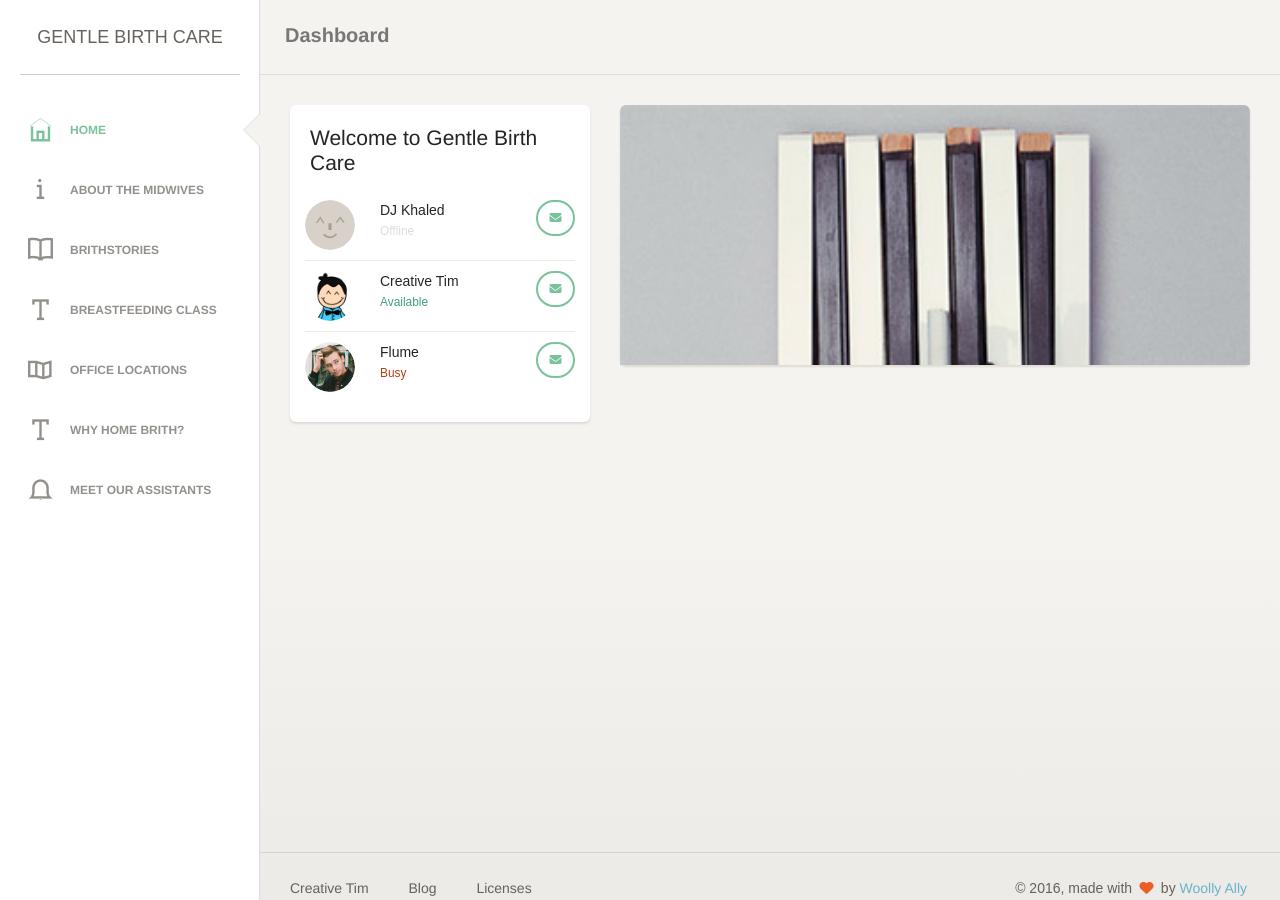
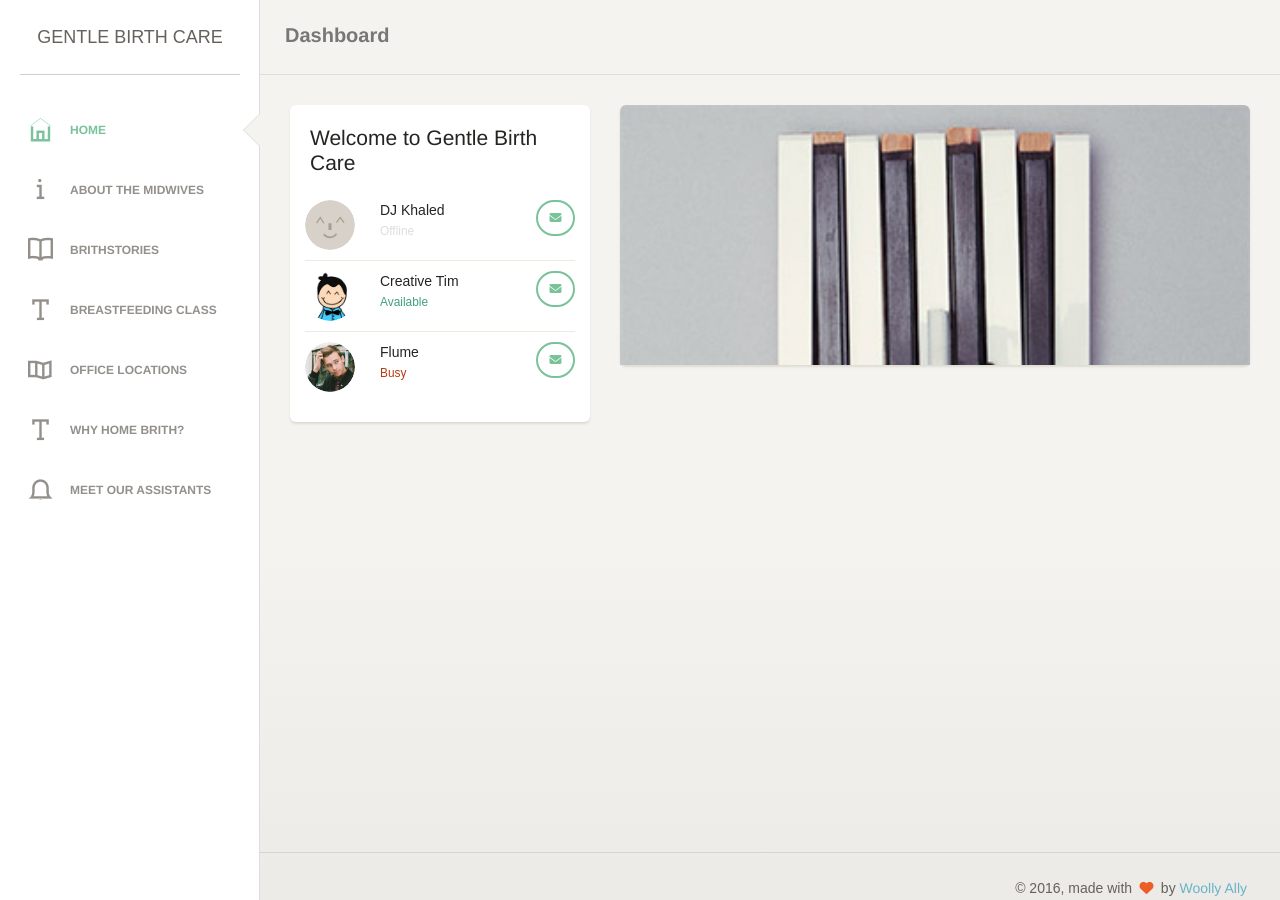
Before and after one commit to WoollyAlly/GentleBirthCare, a Jekyll site: the page built from index.html, in a window 1280 px wide. Built offline with Jekyll 4.4.1, drawn with Linux system fonts in a browser that asks for light colours; nearby versions of some CDN libraries; some web fonts are replaced.

Commit message:
Updated '/_layouts/default.html' via CloudCannon

```diff
--- a/_layouts/default.html
+++ b/_layouts/default.html
@@ -183,22 +183,6 @@
             <div class="container-fluid">
                 <nav class="pull-left">
                     <ul>
-
-                        <li>
-                            <a href="http://www.creative-tim.com">
-                                Creative Tim
-                            </a>
-                        </li>
-                        <li>
-                            <a href="http://blog.creative-tim.com">
-                               Blog
-                            </a>
-                        </li>
-                        <li>
-                            <a href="http://www.creative-tim.com/license">
-                                Licenses
-                            </a>
-                        </li>
                     </ul>
                 </nav>
                 <div class="copyright pull-right">
```
